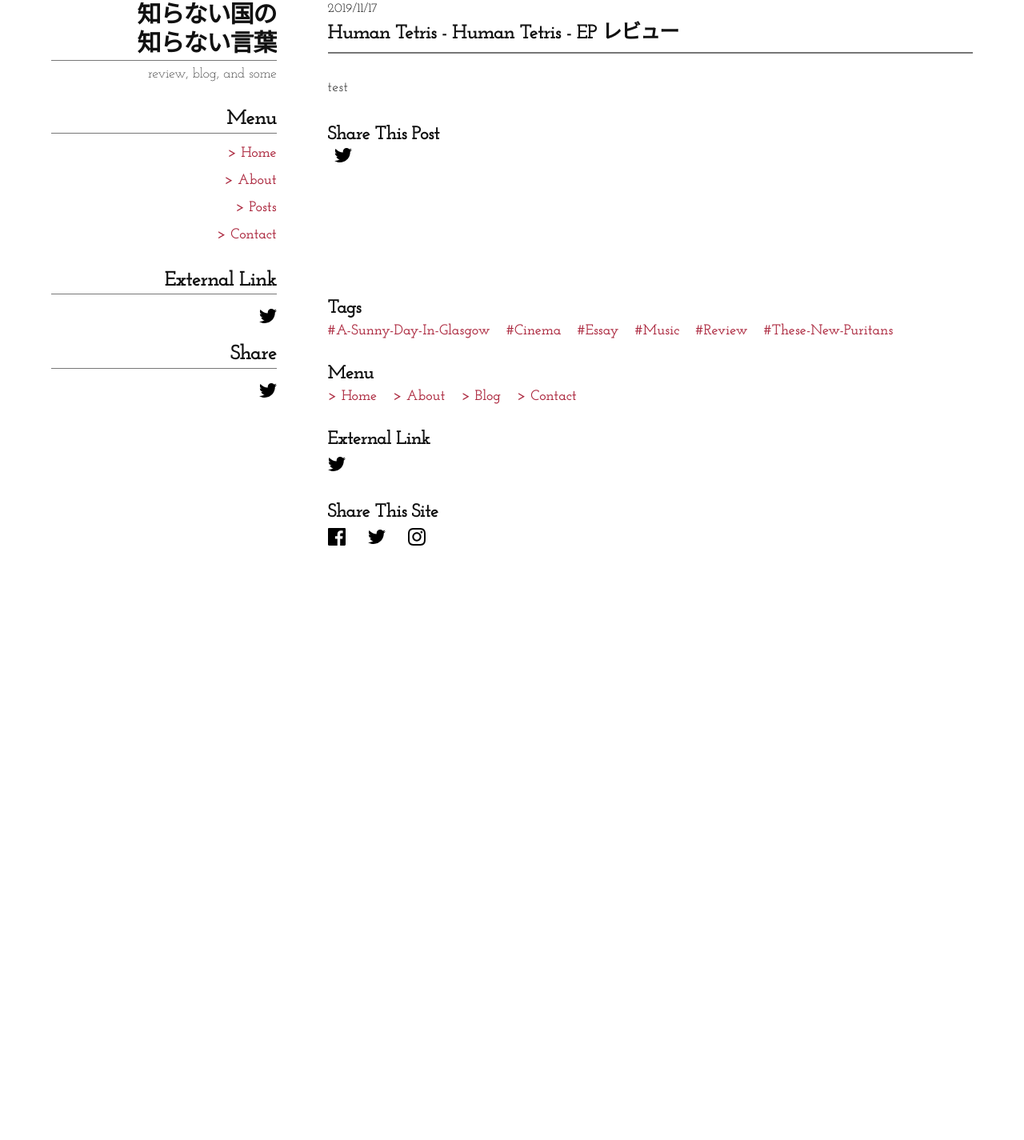
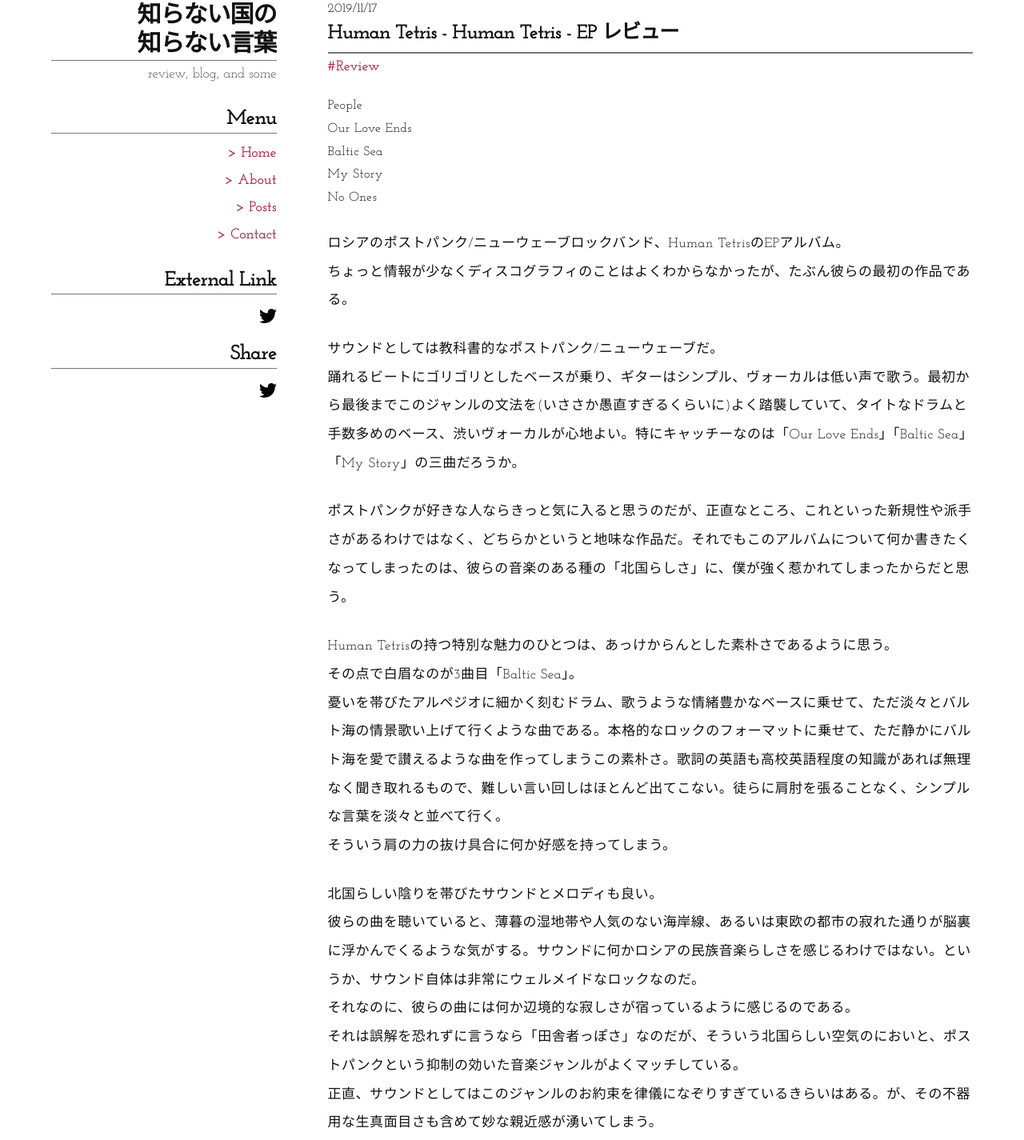
Before and after one commit to K1000ch/typewriter, a Gatsby site: page /blog/posts/2019-11-15-human-tetris-ep-review in a window 1280 px wide. Shown: the part 61-1486 px from the top of the page at 80% size. Before the commit the page ends 864 px from the top, so only its background shows below. Built offline with nearby package versions, Linux system fonts and the light colour scheme; Gatsby itself is replaced by a stand-in of ours; a web font is replaced by a local one.

Commit message:
Update Blog “2019-11-15-human-tetris-ep-review”

```diff
--- a/src/pages/blog/posts/2019-11-15-human-tetris-ep-review.md
+++ b/src/pages/blog/posts/2019-11-15-human-tetris-ep-review.md
@@ -6,5 +6,38 @@
 description: Human Tetris - Human Tetris - EP レビュー
 featuredpost: false
 featuredimage: /img/a0342448387_10.jpg
+tags:
+  - Review
 ---
-test
+1. People
+1. Our Love Ends
+1. Baltic Sea
+1. My Story
+1. No Ones
+
+ロシアのポストパンク/ニューウェーブロックバンド、Human TetrisのEPアルバム。
+ちょっと情報が少なくディスコグラフィのことはよくわからなかったが、たぶん彼らの最初の作品である。
+
+サウンドとしては教科書的なポストパンク/ニューウェーブだ。
+踊れるビートにゴリゴリとしたベースが乗り、ギターはシンプル、ヴォーカルは低い声で歌う。最初から最後までこのジャンルの文法を(いささか愚直すぎるくらいに)よく踏襲していて、タイトなドラムと手数多めのベース、渋いヴォーカルが心地よい。特にキャッチーなのは「Our Love Ends」「Baltic Sea」「My Story」の三曲だろうか。
+
+ポストパンクが好きな人ならきっと気に入ると思うのだが、正直なところ、これといった新規性や派手さがあるわけではなく、どちらかというと地味な作品だ。それでもこのアルバムについて何か書きたくなってしまったのは、彼らの音楽のある種の「北国らしさ」に、僕が強く惹かれてしまったからだと思う。
+
+Human Tetrisの持つ特別な魅力のひとつは、あっけからんとした素朴さであるように思う。
+その点で白眉なのが3曲目「Baltic Sea」。
+憂いを帯びたアルペジオに細かく刻むドラム、歌うような情緒豊かなベースに乗せて、ただ淡々とバルト海の情景歌い上げて行くような曲である。本格的なロックのフォーマットに乗せて、ただ静かにバルト海を愛で讃えるような曲を作ってしまうこの素朴さ。歌詞の英語も高校英語程度の知識があれば無理なく聞き取れるもので、難しい言い回しはほとんど出てこない。徒らに肩肘を張ることなく、シンプルな言葉を淡々と並べて行く。
+そういう肩の力の抜け具合に何か好感を持ってしまう。
+
+北国らしい陰りを帯びたサウンドとメロディも良い。
+彼らの曲を聴いていると、薄暮の湿地帯や人気のない海岸線、あるいは東欧の都市の寂れた通りが脳裏に浮かんでくるような気がする。サウンドに何かロシアの民族音楽らしさを感じるわけではない。というか、サウンド自体は非常にウェルメイドなロックなのだ。
+それなのに、彼らの曲には何か辺境的な寂しさが宿っているように感じるのである。
+それは誤解を恐れずに言うなら「田舎者っぽさ」なのだが、そういう北国らしい空気のにおいと、ポストパンクという抑制の効いた音楽ジャンルがよくマッチしている。
+正直、サウンドとしてはこのジャンルのお約束を律儀になぞりすぎているきらいはある。が、その不器用な生真面目さも含めて妙な親近感が湧いてしまう。
+
+結局、僕がこのバンドに特別な愛着を感じてしまう理由は、こういう「辺境性」にあるのかもしれない。
+ロシアというのはヨーロッパの奥まったところにある国家で、文化的にも経済的にも、どちらかというと従属的な地位にある。
+こう言ってしまえば西洋文明にとっての田舎なわけだ。
+そして、西洋文明にとっての辺境という点で、その地位は日本と通じるものがある。
+英米にルーツを持つロックという文化においては尚更だ。
+
+だから、自分と同じ田舎者がこういう本格的なロックを鳴らしているのを聴くと、僕は何か嬉しくなってしまうのです。
```
